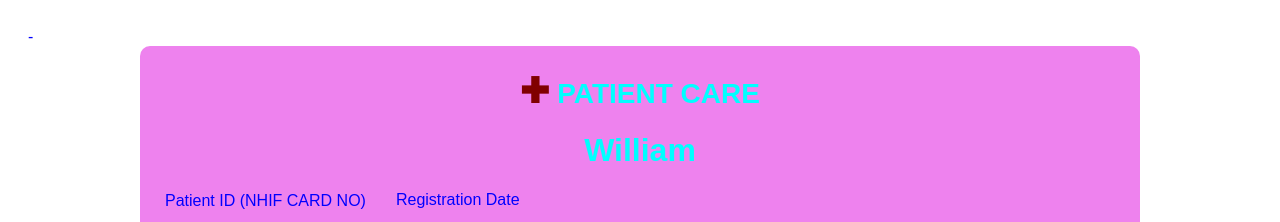
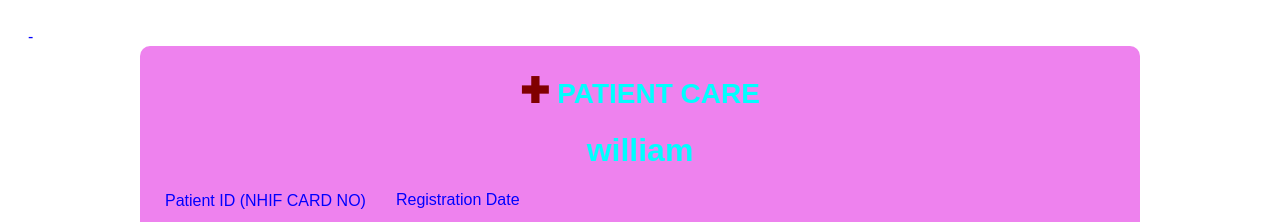
Before and after one commit to luqmanmsakati13-cloud/hospital-management-system, a plain HTML site: page index.html in a window 1280 px wide. Shown: the top 222 px of the page. Drawn offline with Linux system fonts and the light colour scheme.

Commit message:
first commit

```diff
--- a/index.html
+++ b/index.html
@@ -104,9 +104,9 @@
         PATIENT CARE
     </div>
 
-    <h1>William
 
-    </h1>
+
+    <h1>william</h1>
 
     <div style="display:flex; gap:30px; align-items:center;">
 
```
